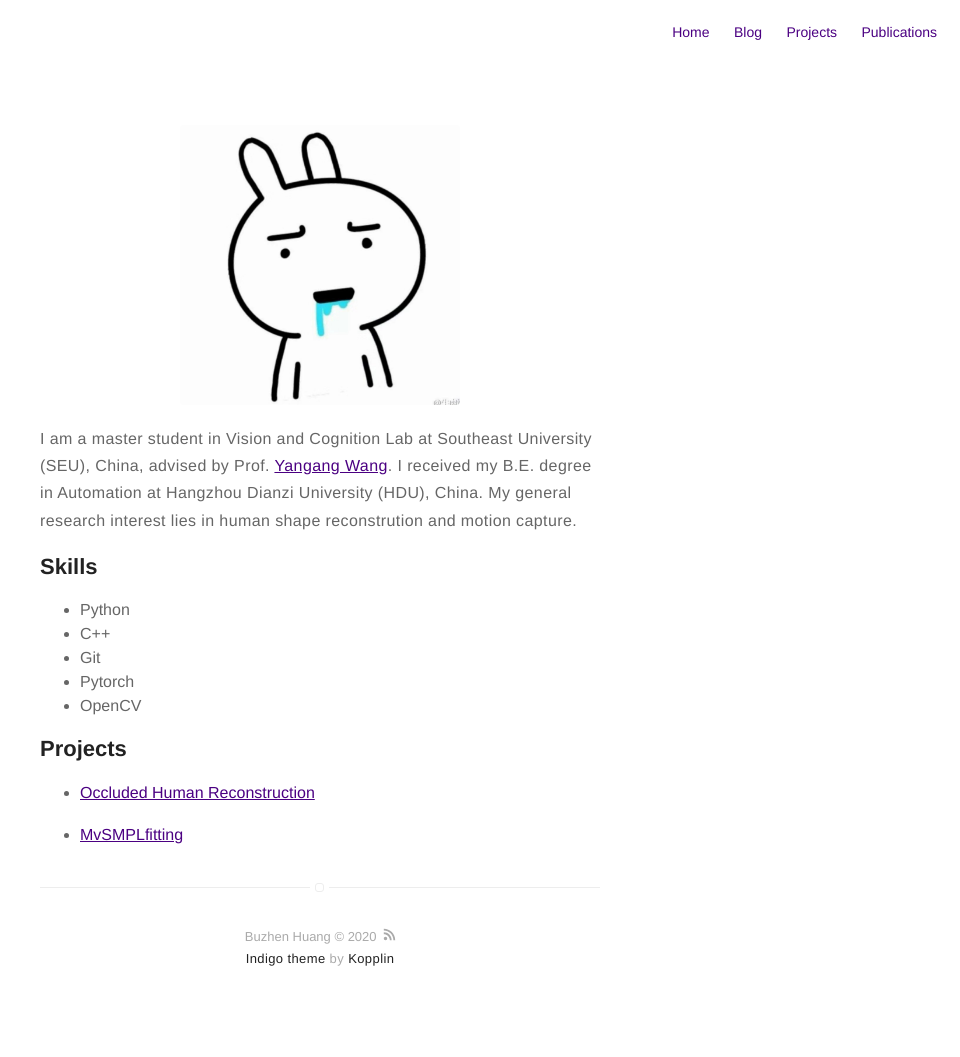
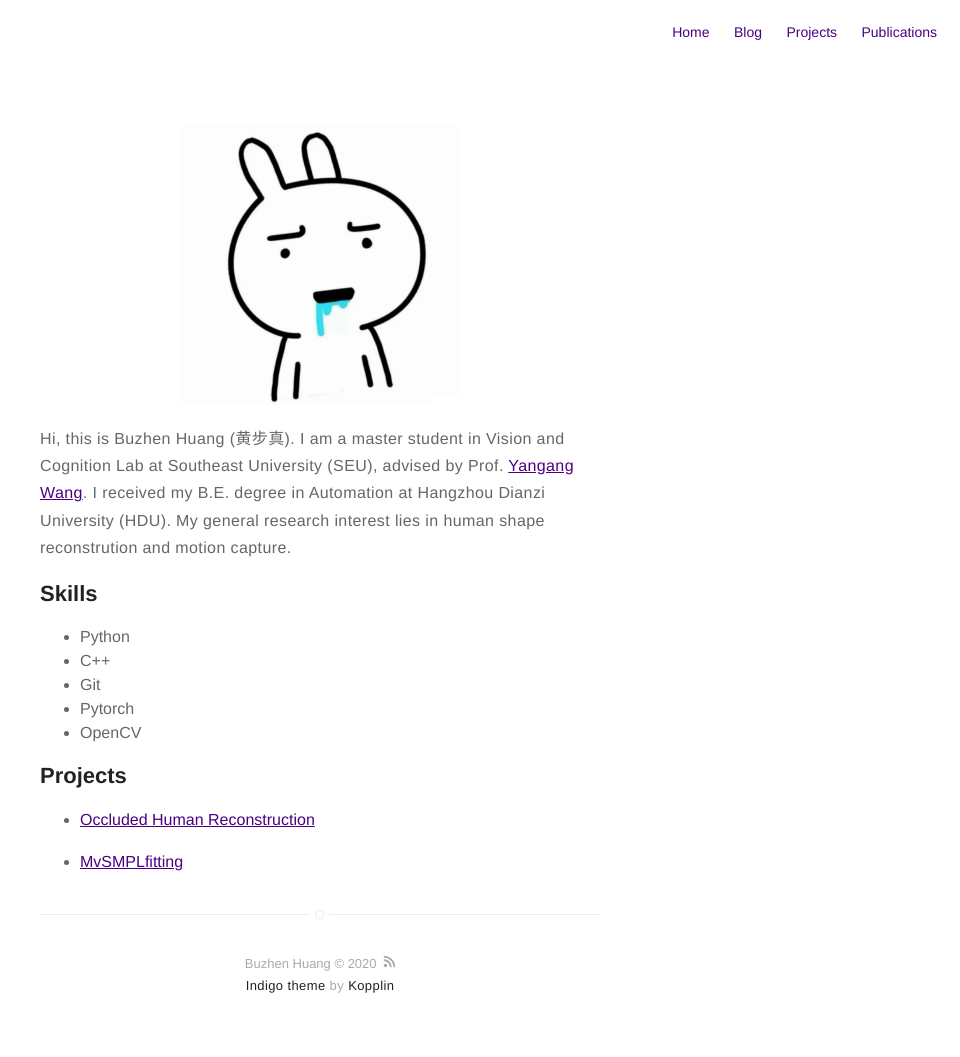
Before and after one commit to boycehbz/boycehbz.github.io, a Jekyll site: the page built from about.md, in a window 1280 px wide. Shown: the whole page, without its empty margins (320-1280 px from the left). Built offline with Jekyll 4.4.1, drawn with Linux system fonts in a browser that asks for light colours; before the commit the page ends 1030 px from its top, so only the background shows below that.

Commit message:
update format

```diff
--- a/_config.yml
+++ b/_config.yml
@@ -1,6 +1,6 @@
 # main text of home
 name: Buzhen Huang
-bio: A Man who travels the world eating noodles
+bio: what, why, how
 
 # twitter summary info
 description: A blog about technology and stuff related
@@ -55,7 +55,7 @@ email: buzhenhuang@qq.com
 authors:
   johndoe:
     name: Buzhen Huang
-    bio: A Man who travels the world eating noodles
+    bio: what, why, how
     external-image: false
     picture: assets/images/profile.jpg
     twitter: boycehbz
--- a/about.md
+++ b/about.md
@@ -4,8 +4,8 @@ layout: page
 ---
 ![Profile Image]({% if site.external-image %}{{ site.picture }}{% else %}{{ site.url }}/{{ site.picture }}{% endif %})
 
-<p>I am a master student in Vision and Cognition Lab at Southeast University (SEU), China, advised by Prof. <a href="https://www.yangangwang.com/">Yangang Wang</a>.
-I received my B.E. degree in Automation at Hangzhou Dianzi University (HDU), China.
+<p>Hi, this is Buzhen Huang (黄步真). I am a master student in Vision and Cognition Lab at Southeast University (SEU), advised by Prof. <a href="https://www.yangangwang.com/">Yangang Wang</a>.
+I received my B.E. degree in Automation at Hangzhou Dianzi University (HDU).
 My general research interest lies in human shape reconstrution and motion capture.</p>
 
 
--- a/projects.html
+++ b/projects.html
@@ -14,9 +14,9 @@ title: Projects
 
     </div>
 </div>
-<hr style="margin-top:-40px;height:0.1em;width:100%;font-size:0.1em;line-height:0.2em;border-top:1px solid #dedddd;"/>
+<hr style="margin-top:-40px;margin-bottom:-40px;height:0.1em;width:100%;font-size:0.1em;line-height:0.2em;border-top:1px solid #dedddd;"/>
 
-<div width="100%" style="vertical-align: top;" align="center" style="width:720px;height:80px" class="side-side-side">
+<div width="100%" style="vertical-align: top;" align="center" style="width:720px;height:80px;" class="side-side-side">
     <div align="left" class="toleft" width="30%">
         <img style="max-height: 140px; max-width: 200px;" align="center" width="100%" class="image" src="ooh.gif" >
     </div>
```
Also changed, not shown: assets/images/profile.jpg.
